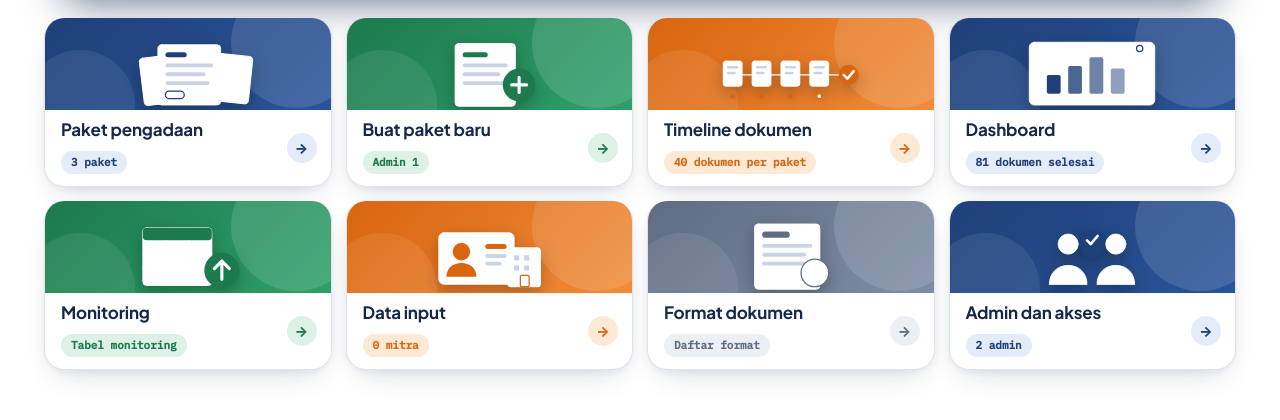
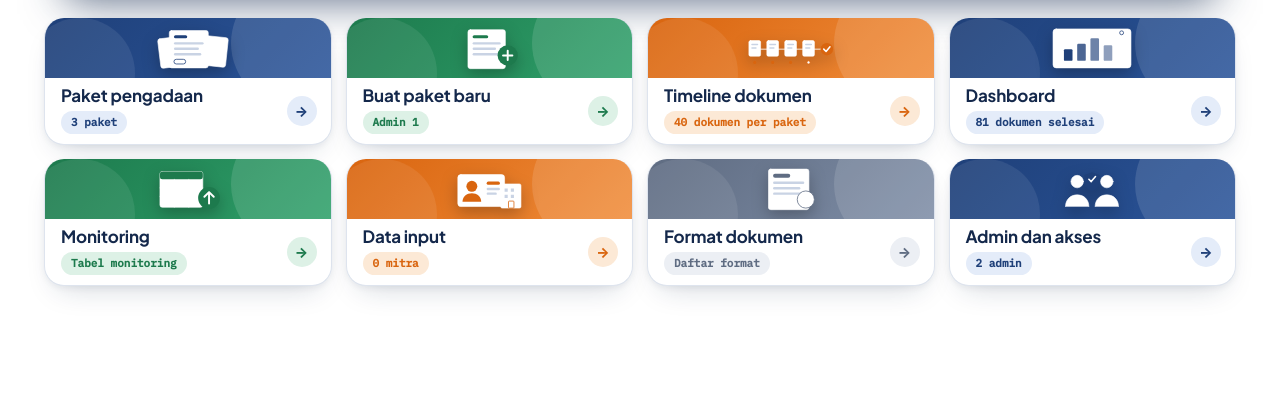
Before and after one commit to agilp/Dokumen-Pengadaan, a plain HTML site: page index.html in a window 1280 px wide. Shown: the part 310-730 px from the top of the page. Drawn offline with Linux system fonts and the light colour scheme.

Commit message:
Panel menu beranda dipendekkan
Co-Authored-By: Claude Sonnet 5.5 <noreply@anthropic.com>
Claude-Session: https://claude.ai/code/session_01JoRQ9DzH9vdHikVP6n6hCv

```diff
--- a/index.html
+++ b/index.html
@@ -105,7 +105,7 @@ body.homev .wrap{max-width:1360px;padding-inline:20px}
  body.homev .hstat{padding:12px 16px;border-radius:14px}
  body.homev .hstat b{font-size:24px}
  body.homev .hstat .hl{font-size:12px}
- body.homev .art{flex:0 0 auto;height:76px;min-height:0}
+ body.homev .art{flex:0 0 auto;height:60px;min-height:0}
  body.homev .art svg{max-width:150px;height:64px}
  body.homev .tile h3{font-size:16px}
  body.homev .tb{padding:10px 16px 12px;flex:0 0 auto}
@@ -124,10 +124,10 @@ body.homev .hstat:hover{transform:translateY(-3px);background:rgba(255,255,255,.
 body.homev .hstat b{font-size:26px;margin-top:4px}
 .t-a{--hue2:#2A5499}.t-o{--hue2:#2FA06A}.t-w{--hue2:#F08C3A}.t-s{--hue2:#7E8DA6}
 .t-a{--hue:#1F4079}.t-o{--hue:#1D7A4D}.t-w{--hue:#D9650F}.t-s{--hue:#5F6C82}
-body.homev .art{background:linear-gradient(135deg,var(--hue) 0%,var(--hue2) 100%);border-bottom:0;position:relative;overflow:hidden;height:92px;padding-top:12px}
+body.homev .art{background:linear-gradient(135deg,var(--hue) 0%,var(--hue2) 100%);border-bottom:0;position:relative;overflow:hidden;height:60px;padding:0;align-items:center}
 body.homev .art::before{content:"";position:absolute;right:-30px;top:-40px;width:130px;height:130px;border-radius:50%;background:rgba(255,255,255,.12)}
 body.homev .art::after{content:"";position:absolute;left:-20px;bottom:-50px;width:110px;height:110px;border-radius:50%;background:rgba(255,255,255,.08)}
-body.homev .art svg{position:relative;z-index:1;height:74px;max-width:160px;filter:drop-shadow(0 6px 8px rgba(0,0,0,.25))}
+body.homev .art svg{position:relative;z-index:1;height:46px;max-width:100px;filter:drop-shadow(0 6px 8px rgba(0,0,0,.25))}
 body.homev .art .s{stroke:#fff;stroke-width:1.5}
 body.homev .art .l{stroke:#fff;stroke-width:2.2}
 body.homev .art .h{fill:var(--hue)}
@@ -135,13 +135,13 @@ body.homev .art .m{fill:#C9D3E4}
 body.homev .art .k{fill:#fff;stroke:var(--hue)}
 body.homev .tile{border-top:0;border-radius:20px;transition:transform .18s,box-shadow .18s}
 body.homev .tile:hover{transform:translateY(-4px);box-shadow:0 4px 8px rgba(20,40,75,.08),0 24px 40px -16px rgba(20,40,75,.4)}
-body.homev .tb{position:relative;padding-right:46px}
+body.homev .tb{position:relative;padding:8px 46px 10px 16px}
 body.homev .tile h3{font-size:17px}
 body.homev .tb::after{content:"\2192";position:absolute;right:14px;top:50%;transform:translateY(-50%);width:30px;height:30px;border-radius:50%;background:var(--tint);color:var(--hue);display:grid;place-items:center;font-weight:800;transition:.18s}
 body.homev .tile:hover .tb::after{background:var(--hue);color:#fff;right:10px}
 body.homev .tile .meta{align-self:flex-start;padding:3px 10px;border-radius:99px;background:var(--tint);margin-top:4px}
 body.homev .tile:hover{box-shadow:0 4px 10px rgba(20,40,75,.10),0 22px 40px -14px rgba(20,40,75,.34);transform:translateY(-3px)}
-body.homev .tile .meta{display:inline-flex;align-self:flex-start;margin-top:8px;padding:3px 10px;border-radius:99px;background:var(--tint);color:var(--hue);font-weight:600}
+body.homev .tile .meta{display:inline-flex;align-self:flex-start;margin-top:2px;padding:3px 10px;border-radius:99px;background:var(--tint);color:var(--hue);font-weight:600}
 body.homev .hero-art{opacity:.3}
 body.homev .hero::after{content:"";position:absolute;left:0;right:0;bottom:0;height:5px;background:linear-gradient(90deg,var(--brand),#FFB574,var(--brand))}
 .fine{margin:0;color:var(--muted);font-size:12px}
```
